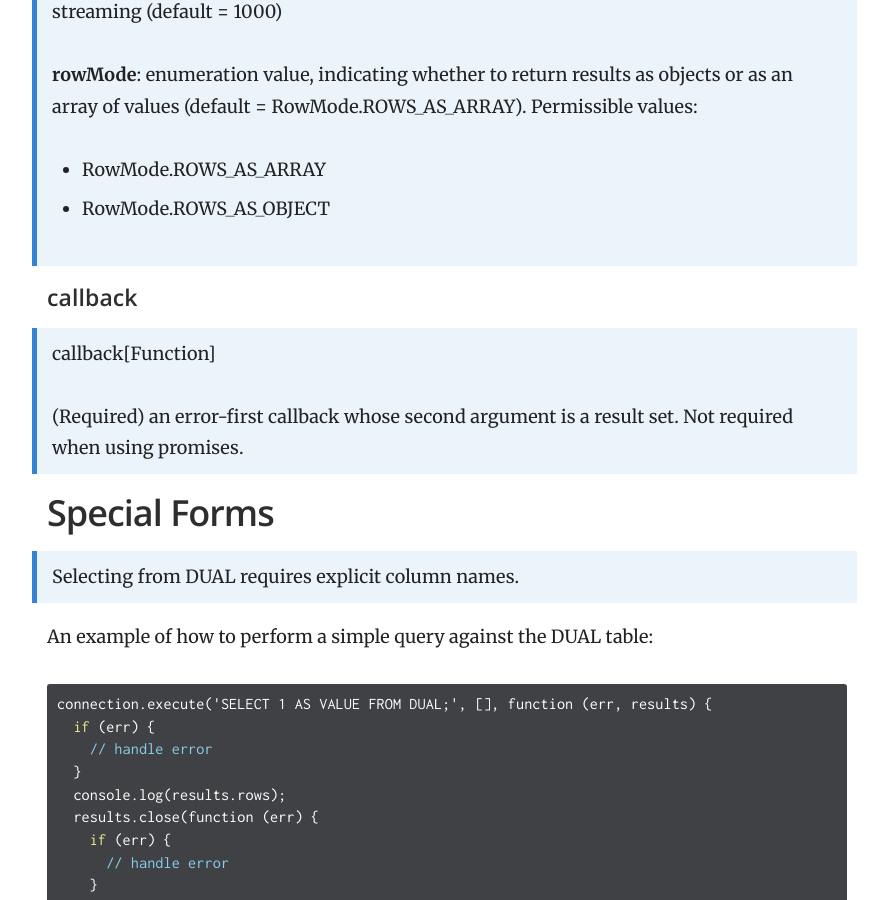
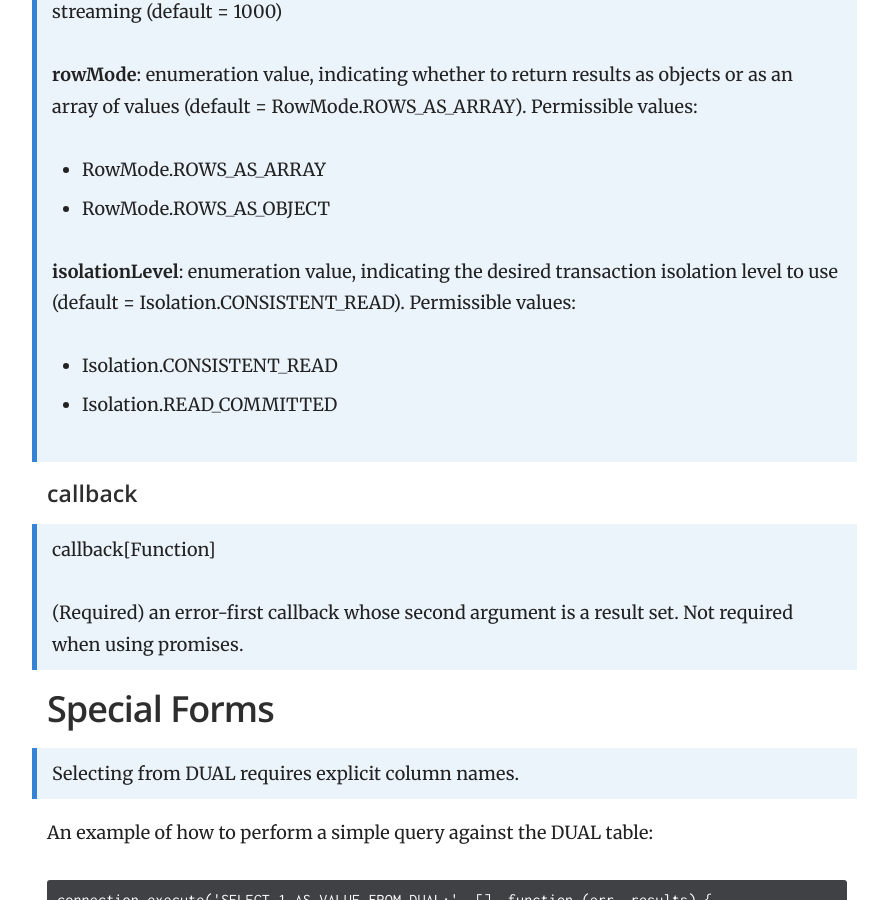
Before and after one commit to nuodb/node-nuodb, a Jekyll site: the page built from _docs/1.getting-started/queries.md, in a window 1280 px wide and 900 px high, scrolled down 2774 px. Shown: the whole window, without its empty margins (343-1231 px from the left). Built offline with Jekyll 4.4.1, drawn with Linux system fonts in a browser that asks for light colours.

Commit message:
add isolation levels

```diff
--- a/_docs/1.getting-started/queries.md
+++ b/_docs/1.getting-started/queries.md
@@ -111,6 +111,11 @@ are documented below:
 > an array of values (default = RowMode.ROWS_AS_ARRAY). Permissible values:
 > * RowMode.ROWS_AS_ARRAY
 > * RowMode.ROWS_AS_OBJECT
+>
+> **isolationLevel**: enumeration value, indicating the desired transaction isolation level
+> to use (default = Isolation.CONSISTENT_READ). Permissible values:
+> * Isolation.CONSISTENT_READ
+> * Isolation.READ_COMMITTED
 
 #### callback
 
```
